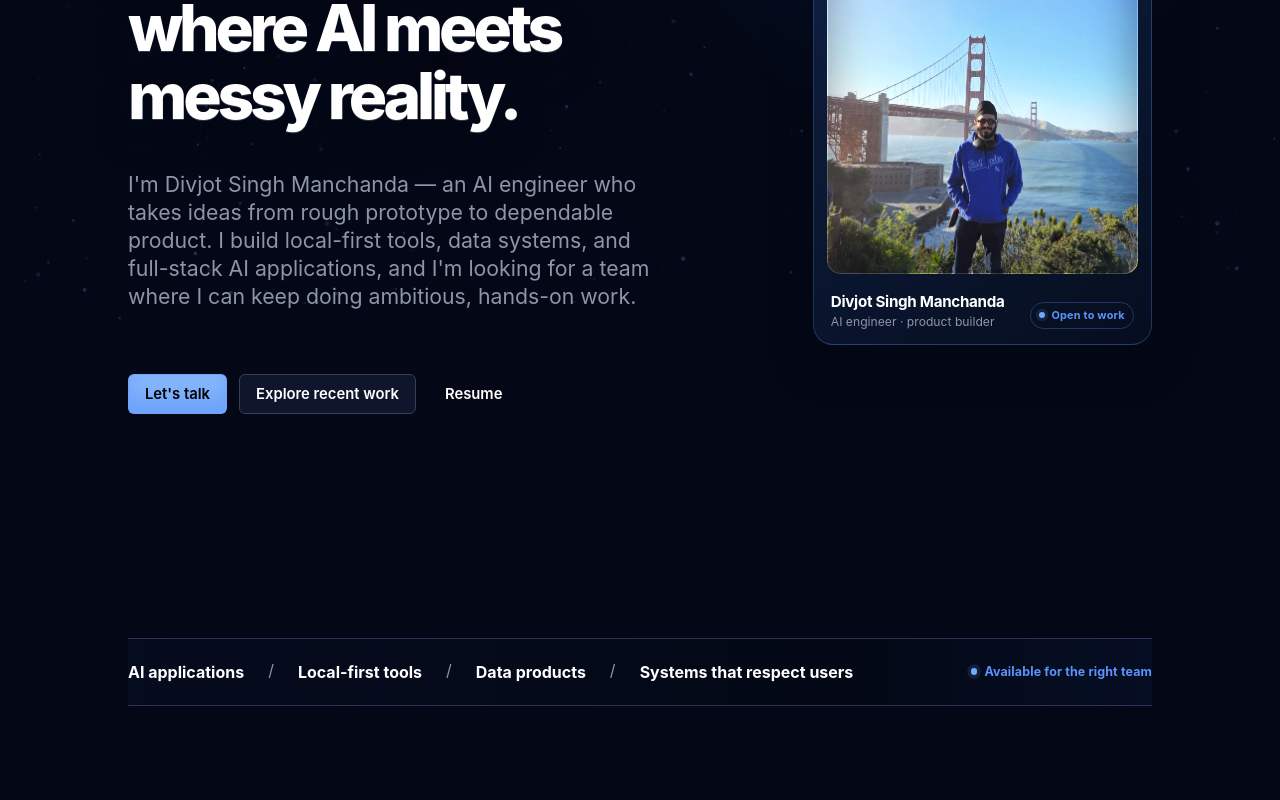
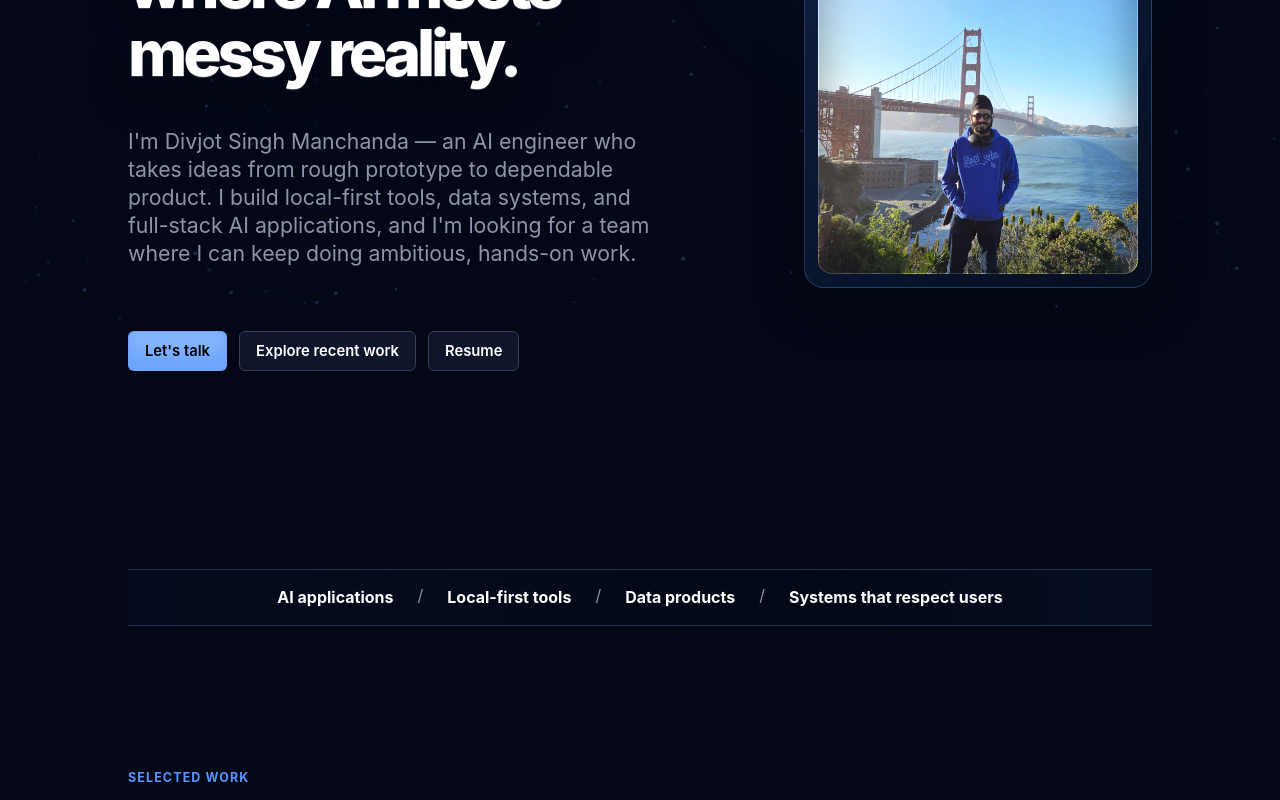
Before and after one commit to djsmanchanda/djsmanchanda_website, a Next.js app: page / in a window 1280 px wide. Shown: the part 480-1280 px from the top of the page. Built offline with nearby package versions, Linux system fonts and the light colour scheme.

Commit message:
fix(portfolio): tighten homepage hero layout

```diff
--- a/src/app/home.module.scss
+++ b/src/app/home.module.scss
@@ -11,8 +11,8 @@
   width: 100%;
   grid-template-columns: minmax(0, 1.22fr) minmax(15rem, 0.68fr);
   align-items: center;
-  gap: clamp(2rem, 6vw, 6rem);
-  padding: clamp(1.5rem, 5vw, 4rem) 0 clamp(2rem, 5vw, 4.5rem);
+  gap: clamp(1.5rem, 4vw, 4rem);
+  padding: clamp(1rem, 3vw, 2.5rem) 0 clamp(1.5rem, 3vw, 2.75rem);
 }
 
 .heroLayout::before {
@@ -29,11 +29,17 @@
 }
 
 .heroCopy {
-  max-width: 56rem;
+  max-width: 64rem;
 }
 
+.greeting {
+  margin-bottom: -0.35rem;
+  color: var(--neutral-on-background-weak);
+  font-size: clamp(0.9rem, 1.2vw, 1.1rem);
+  letter-spacing: -0.01em;
+}
 .heroHeading {
-  max-width: 13ch;
+  max-width: 17ch;
   letter-spacing: -0.065em;
   line-height: 0.98;
   text-shadow:
@@ -43,7 +49,7 @@
 }
 
 .heroSubline {
-  max-width: 47rem;
+  max-width: 54rem;
   line-height: 1.45;
 }
 
@@ -88,90 +94,23 @@
   filter: saturate(0.9) contrast(1.03);
 }
 
-.profileMeta {
-  display: flex;
-  align-items: end;
-  justify-content: space-between;
-  gap: 1rem;
-  padding: 0.2rem 0.25rem 0.15rem;
-}
-
-.profileName,
-.profileRole {
-  margin: 0;
-}
-
-.profileName {
-  color: var(--neutral-on-background-strong);
-  font-size: 0.95rem;
-  font-weight: 700;
-  letter-spacing: -0.02em;
-}
-
-.profileRole {
-  margin-top: 0.2rem;
-  color: var(--neutral-on-background-weak);
-  font-size: 0.76rem;
-}
-
-.availability {
-  display: inline-flex;
-  flex-shrink: 0;
-  align-items: center;
-  gap: 0.38rem;
-  border: 1px solid rgba(91, 155, 255, 0.28);
-  border-radius: 999px;
-  padding: 0.35rem 0.52rem;
-  color: var(--brand-on-background-weak);
-  font-size: 0.68rem;
-  font-weight: 700;
-  letter-spacing: 0.02em;
-  white-space: nowrap;
-}
-
-.availability > span {
-  width: 0.38rem;
-  height: 0.38rem;
-  border-radius: 999px;
-  background: #6ea8ff;
-  box-shadow: 0 0 0 0.2rem rgba(110, 168, 255, 0.12);
-}
-
 .capabilityStrip {
   width: 100%;
   border-top: 1px solid rgba(133, 163, 218, 0.28);
   border-bottom: 1px solid rgba(133, 163, 218, 0.28);
-  padding: 1.3rem 0;
+  padding: 0.95rem 0;
   background: linear-gradient(90deg, rgba(14, 32, 68, 0.18), rgba(7, 17, 40, 0.04) 70%, rgba(20, 51, 112, 0.15));
 }
 
 .capabilityStrip > div {
+  justify-content: center;
   row-gap: 0.75rem;
 }
 
-.capabilityNote {
-  display: inline-flex;
-  align-items: center;
-  gap: 0.45rem;
-  margin-left: auto;
-  color: var(--brand-on-background-weak);
-  font-size: 0.78rem;
-  font-weight: 650;
-  letter-spacing: 0.01em;
-  white-space: nowrap;
-}
-
-.capabilityDot {
-  width: 0.42rem;
-  height: 0.42rem;
-  border-radius: 50%;
-  background: #70aaff;
-  box-shadow: 0 0 0 0.23rem rgba(112, 170, 255, 0.12);
-}
 
 .workingStyle {
   width: 100%;
-  padding-bottom: 5rem;
+  padding-bottom: 3rem;
 }
 
 @media (max-width: 860px) {
@@ -180,14 +119,7 @@
     gap: clamp(1.25rem, 5vw, 3rem);
   }
 
-  .heroHeading {
-    max-width: 11ch;
-  }
 
-  .capabilityNote {
-    width: 100%;
-    margin-left: 0;
-  }
 }
 
 @media (max-width: 700px) {
@@ -203,10 +135,11 @@
   }
 
   .heroHeading {
-    max-width: 11ch;
+    max-width: 12ch;
     font-size: 2.25rem !important;
     word-break: break-word;
   }
+
 
   .heroSubline {
     font-size: 0.98rem !important;
@@ -232,7 +165,4 @@
     gap: 0.7rem !important;
   }
 
-  .capabilityNote {
-    margin-top: 0.15rem;
-  }
 }
--- a/src/app/page.tsx
+++ b/src/app/page.tsx
@@ -58,6 +58,9 @@ export default function Home() {
 
         <section className={styles.heroLayout} aria-labelledby="home-heading">
           <Column fillWidth paddingY="xl" gap="l" className={styles.heroCopy}>
+            <Text variant="label-strong-s" onBackground="neutral-weak" className={styles.greeting}>
+              Hi, I&apos;m Divjot Singh Manchanda —
+            </Text>
             <Text variant="label-strong-s" onBackground="brand-weak">
               AI ENGINEER · PRODUCT BUILDER · OPEN TO NEW OPPORTUNITIES
             </Text>
@@ -74,7 +77,7 @@ export default function Home() {
               <Button href="#selected-work" variant="secondary" size="m" arrowIcon>
                 Explore recent work
               </Button>
-              <Button href="/resume" variant="tertiary" size="m" arrowIcon>
+              <Button href="/resume" variant="secondary" size="m" arrowIcon>
                 Resume
               </Button>
             </Flex>
@@ -90,15 +93,6 @@ export default function Home() {
                 sizes="(max-width: 700px) 82vw, 19rem"
               />
             </div>
-            <div className={styles.profileMeta}>
-              <div>
-                <p className={styles.profileName}>Divjot Singh Manchanda</p>
-                <p className={styles.profileRole}>AI engineer · product builder</p>
-              </div>
-              <span className={styles.availability}>
-                <span aria-hidden="true" /> Open to work
-              </span>
-            </div>
           </aside>
         </section>
 
@@ -111,9 +105,6 @@ export default function Home() {
             <Text variant="body-strong-m">Data products</Text>
             <Text onBackground="neutral-weak" aria-hidden="true">/</Text>
             <Text variant="body-strong-m">Systems that respect users</Text>
-            <span className={styles.capabilityNote}>
-              <span className={styles.capabilityDot} aria-hidden="true" /> Available for the right team
-            </span>
           </Flex>
         </section>
 
--- a/src/components/ProjectShowcase.module.scss
+++ b/src/components/ProjectShowcase.module.scss
@@ -1,6 +1,6 @@
 .section {
   width: 100%;
-  padding: clamp(3rem, 9vw, 7rem) 0;
+  padding: clamp(2rem, 5vw, 4rem) 0;
 }
 
 .heading {
```
